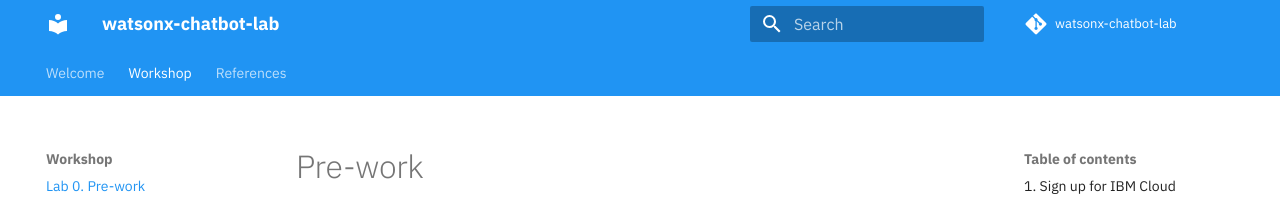
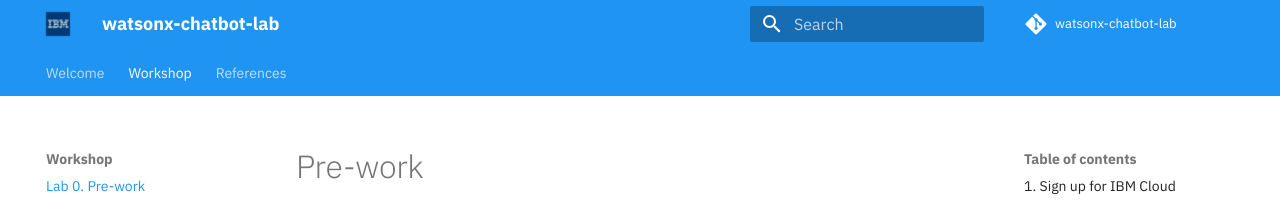
Before and after one commit to IBM/watsonx-chatbot-lab, an MkDocs documentation site: the page built from docs/pre-work/README.md, in a window 1280 px wide. Shown: the top 201 px of the page. Built offline with MkDocs 1.6.1 and Material for MkDocs 9.7.7, drawn with Linux system fonts in a browser that asks for light colours; comment, search, counter and statistics services are not loaded.

Commit message:
added logo image

```diff
--- a/mkdocs.yml
+++ b/mkdocs.yml
@@ -40,6 +40,7 @@
     code: IBM Plex Mono
   icon:
     logo: material/library
+  logo: images/ibm-blue-background.png
   features:
     - navigation.tabs
     #- navigation.instant
```
